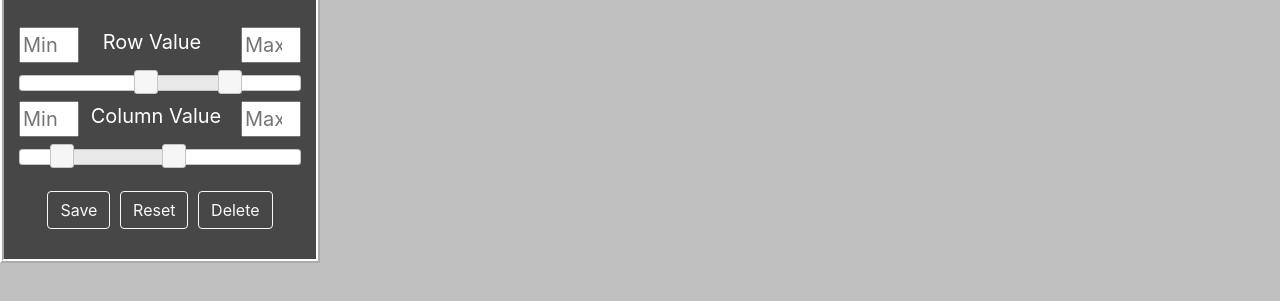
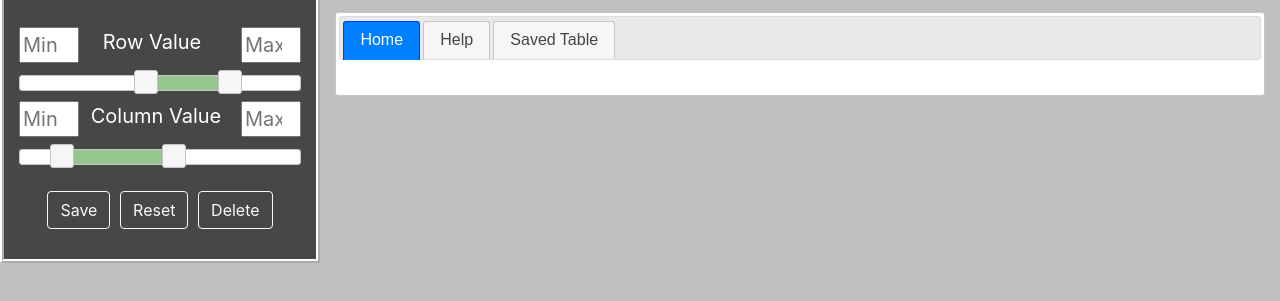
Before and after one commit to rvekeria678/GUI_HW4P2, a plain HTML site: page index.html in a window 1280 px wide. Shown: the part 79-380 px from the top of the page. Drawn offline with nearby package versions, Linux system fonts and the light colour scheme.

Commit message:
Implemented Tab System

```diff
--- a/css/style.css
+++ b/css/style.css
@@ -79,3 +79,9 @@ td:first-child, tr:first-child{
 label {
     text-align: center;
 }
+#rowslider .ui-slider-range, #colslider .ui-slider-range{
+    background: rgb(150, 197, 144);
+}
+#tabs {
+    margin-top: 15px;
+}
--- a/index.html
+++ b/index.html
@@ -19,7 +19,7 @@ updated by RV on October 21, 2021 at 9:30 AM
         <script src="js/jquery.validate.js"></script>
         <script src="https://cdn.jsdelivr.net/npm/jquery-validation@1.19.3/dist/jquery.validate.js"></script>
         <script src="https://code.jquery.com/ui/1.13.0/jquery-ui.js"></script>
-        <link href='https://code.jquery.com/ui/1.11.4/themes/redmond/jquery-ui.css' rel='stylesheet' type='text/css'>
+        <link href='https://code.jquery.com/ui/1.11.4/themes/smoothness/jquery-ui.css' rel='stylesheet' type='text/css'>
     </head>
     <body>
         <div class="container-fluid h-100" id="wrapper">
@@ -65,7 +65,24 @@ updated by RV on October 21, 2021 at 9:30 AM
                     <div id="colswp">The minimum column value was larger than the maximum column value! These values have been swapped.</div>
                 </div>
                 <div class="col-xs-12 col-md-8 col-lg-9">
-                    <div class="m-3" id="table-container"></div>
+                    <div id="tabs">
+                        <ul>
+                            <li><a href="#tabs-1">Home</a></li>
+                            <li><a href="#tabs-2">Help</a></li>
+                            <li><a href="#tabs-3">Saved Table</a></li>
+                        </ul>
+                        <div id="tabs-1">
+                            <div class="m-1" id="table-container"></div>
+                        </div>
+                        <div id="tabs-2">
+                            The construction of the multiplication table relies upon four values: the minimum row value, the maximum row value, the minimum column value, and the maximum column value. It is important to make sure the minimum values are smaller than their respective maxmimum values. If there is a case where the user enters a larger minimum value than the maximum value counterpart, these values will be switched; the user will be notified with a message.
+                            <br><br>
+                            Please make sure not to enter letters or special characters. The only input allowed is the use of whole numbers between -50 and 50 inclusively. One may use the slider or the textbox to input their data.
+                        </div>
+                        <div id="tabs-3">
+                            Proin elit arcu, rutrum commodo, vehicula tempus, commodo a, risus. Curabitur nec arcu. Donec sollicitudin mi sit amet mauris. Nam elementum quam ullamcorper ante. Etiam aliquet massa et lorem. Mauris dapibus lacus auctor risus. Aenean tempor ullamcorper leo. Vivamus sed magna quis ligula eleifend adipiscing. Duis orci. Aliquam sodales tortor vitae ipsum. Aliquam nulla. Duis aliquam molestie erat. Ut et mauris vel pede varius sollicitudin. Sed ut dolor nec orci tincidunt interdum. Phasellus ipsum. Nunc tristique tempus lectus.
+                        </div>
+                    </div>
                 </div>
             </div>
         </div>
--- a/js/add-content.js
+++ b/js/add-content.js
@@ -52,6 +52,9 @@ $(document).ready(function(){
             }
         }
     });
+
+    $("#tabs").tabs();
+
     $("#rowslider").slider({
         range: true,
         values: [-5,25],
@@ -59,7 +62,7 @@ $(document).ready(function(){
         min: -50,
         step: 1,
         animate: true,
-        start: function(event, ui) {
+        change: function(event, ui) {
             $("#rowmin").val(ui.values[0]);
             $("#rowmax").val(ui.values[1]);
             generateTable();
@@ -93,7 +96,7 @@ $(document).ready(function(){
         min: -50,
         step: 1,
         animate: true,
-        start: function(event, ui) {
+        change: function(event, ui) {
             $("#colmin").val(ui.values[0]);
             $("#colmax").val(ui.values[1]);
             generateTable();
```
